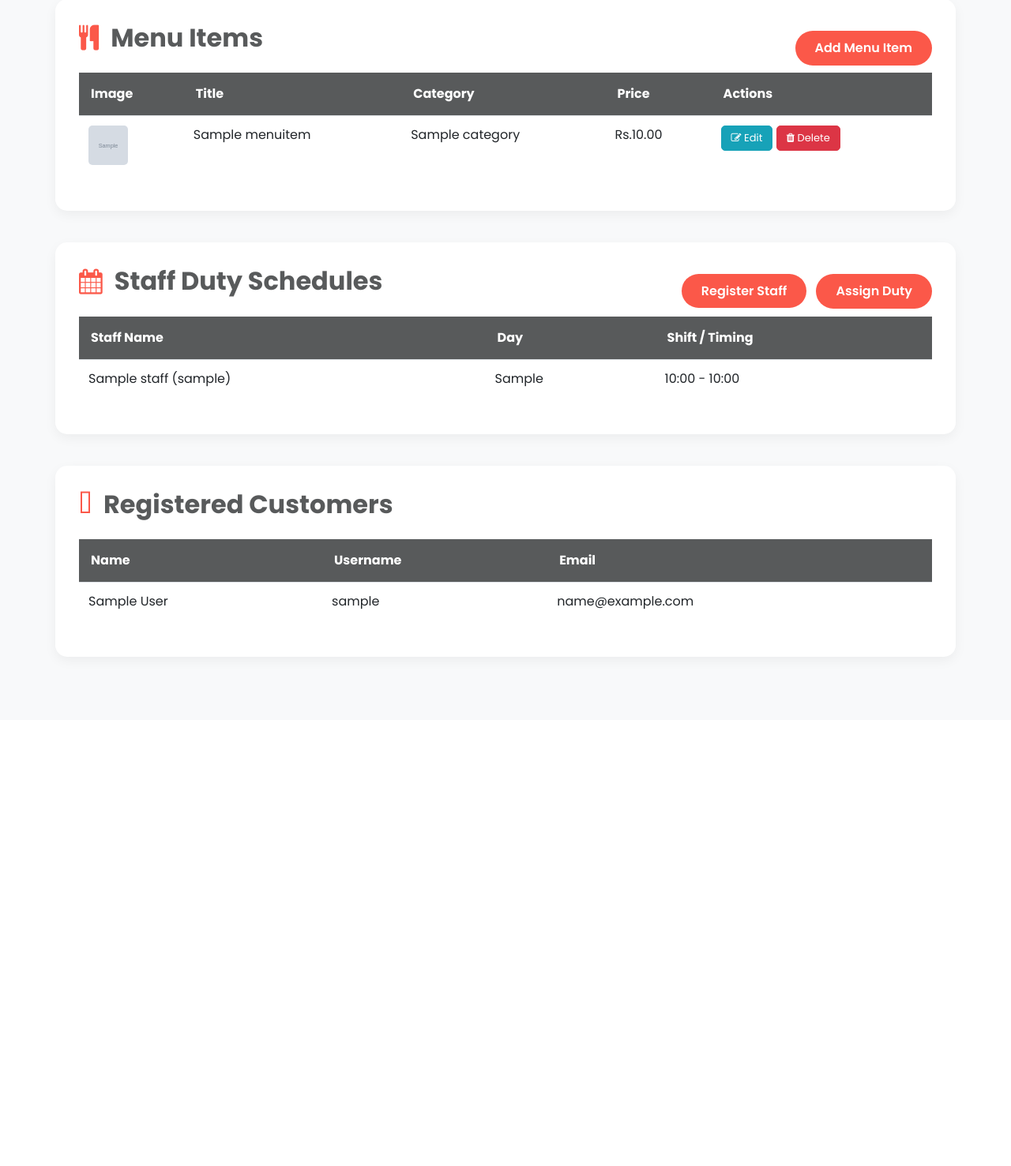
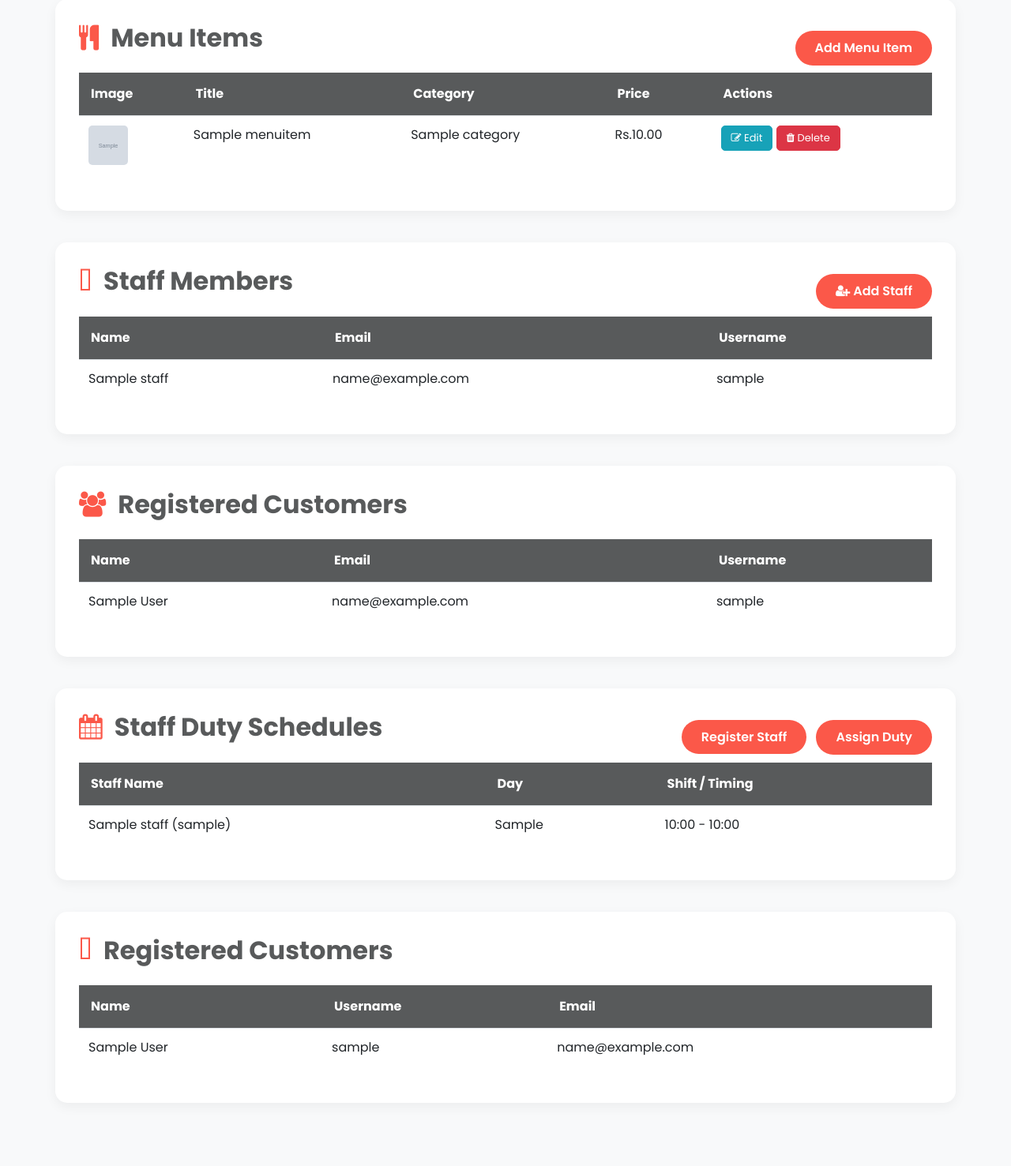
Before and after one commit to nehusamgit/awt_cafe_project, a Django app: template myapp/templates/admin_dashboard.html in a window 1280 px wide. Shown: the part 750-2227 px from the top of the page at 79% size. Before the commit the page ends 1588 px from the top, so only its background shows below. Run offline with Django 5.2, Linux system fonts and the light colour scheme; tables that the repository leaves empty hold one stand-in row (values such as "Sample post"); the template is opened without the code that fills it: values that come from a table or form of the project are taken from there, most other values are stand-ins (such as "Sample title", 1, 10 or a date in 2020); grey boxes marked "Sample" are stand-in pictures; some libraries are stand-ins or nearby versions.

Commit message:
Added Staff and Customer lists to Admin Dashboard

```diff
--- /dev/null
+++ b/force_lf.py
@@ -0,0 +1,6 @@
+with open('build.sh', 'rb') as f:
+    content = f.read()
+new_content = content.replace(b'\r\n', b'\n')
+with open('build.sh', 'wb') as f:
+    f.write(new_content)
+print("Forced LF on build.sh")
--- a/myapp/templates/admin_dashboard.html
+++ b/myapp/templates/admin_dashboard.html
@@ -245,6 +245,69 @@
             </div>
         </div>
 
+        <!-- Staff Members Section -->
+        <div class="section-card">
+            <div class="d-flex justify-content-between align-items-center">
+                <h2><i class="fa fa-vcard"></i> Staff Members</h2>
+                <a href="{% url 'staff_reg' %}" class="btn-add" style="text-decoration: none;"><i class="fa fa-user-plus"></i> Add Staff</a>
+            </div>
+            <div class="table-responsive">
+                <table class="table">
+                    <thead>
+                        <tr>
+                            <th>Name</th>
+                            <th>Email</th>
+                            <th>Username</th>
+                        </tr>
+                    </thead>
+                    <tbody>
+                        {% for s in staffs %}
+                        <tr>
+                            <td>{{ s.name }}</td>
+                            <td>{{ s.email }}</td>
+                            <td>{{ s.username }}</td>
+                        </tr>
+                        {% empty %}
+                        <tr>
+                            <td colspan="3" class="text-center">No staff members found.</td>
+                        </tr>
+                        {% endfor %}
+                    </tbody>
+                </table>
+            </div>
+        </div>
+
+        <!-- Customers Section -->
+        <div class="section-card">
+            <div class="d-flex justify-content-between align-items-center">
+                <h2><i class="fa fa-users"></i> Registered Customers</h2>
+            </div>
+            <div class="table-responsive">
+                <table class="table">
+                    <thead>
+                        <tr>
+                            <th>Name</th>
+                            <th>Email</th>
+                            <th>Username</th>
+                        </tr>
+                    </thead>
+                    <tbody>
+                        {% for customer in customers %}
+                        <tr>
+                            <td>{{ customer.name }}</td>
+                            <td>{{ customer.email }}</td>
+                            <td>{{ customer.username }}</td>
+                        </tr>
+                        {% empty %}
+                        <tr>
+                            <td colspan="3" class="text-center">No customers registered yet.</td>
+                        </tr>
+                        {% endfor %}
+                    </tbody>
+                </table>
+            </div>
+        </div>
+
         <!-- Duty Schedules Section -->
         <div class="section-card">
             <div class="d-flex justify-content-between align-items-center">
```
Also changed, not shown: fix_endings.py (added, +21 -0 lines).
